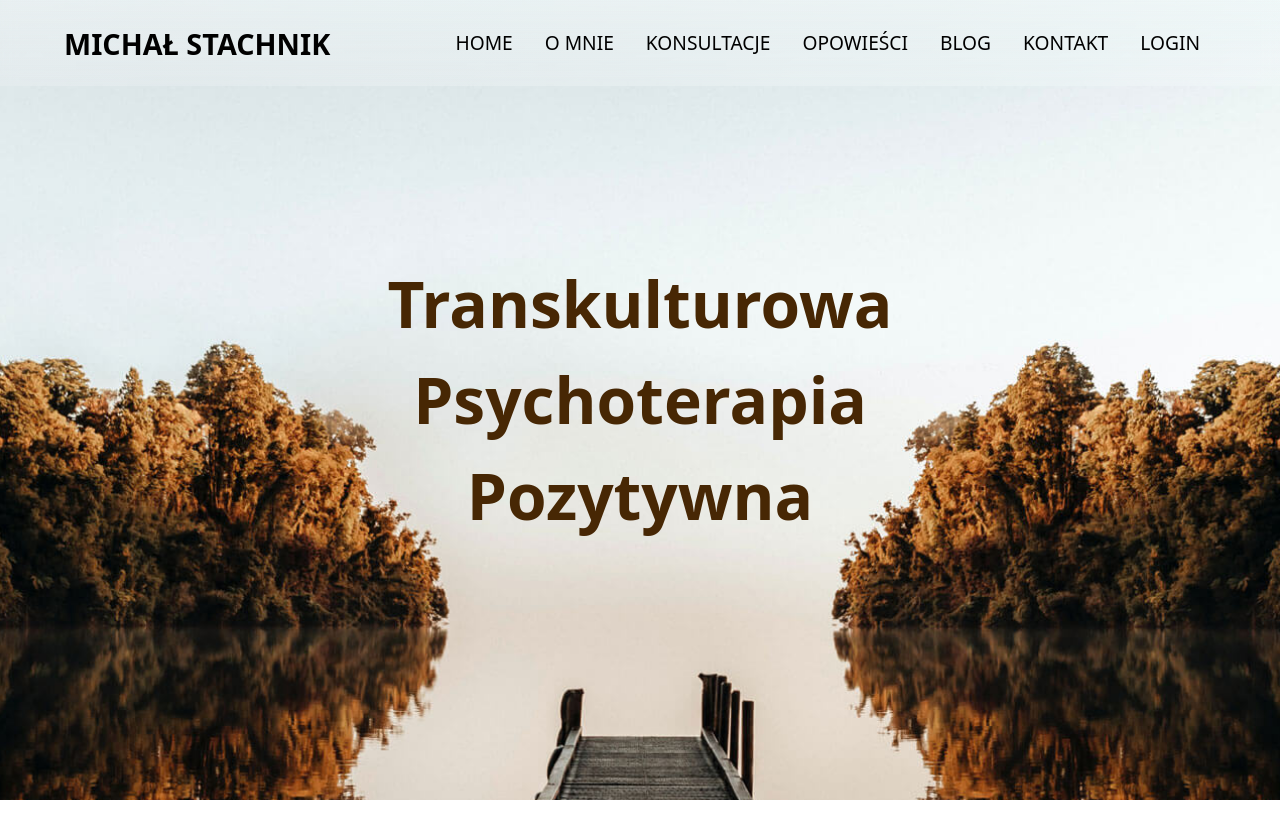
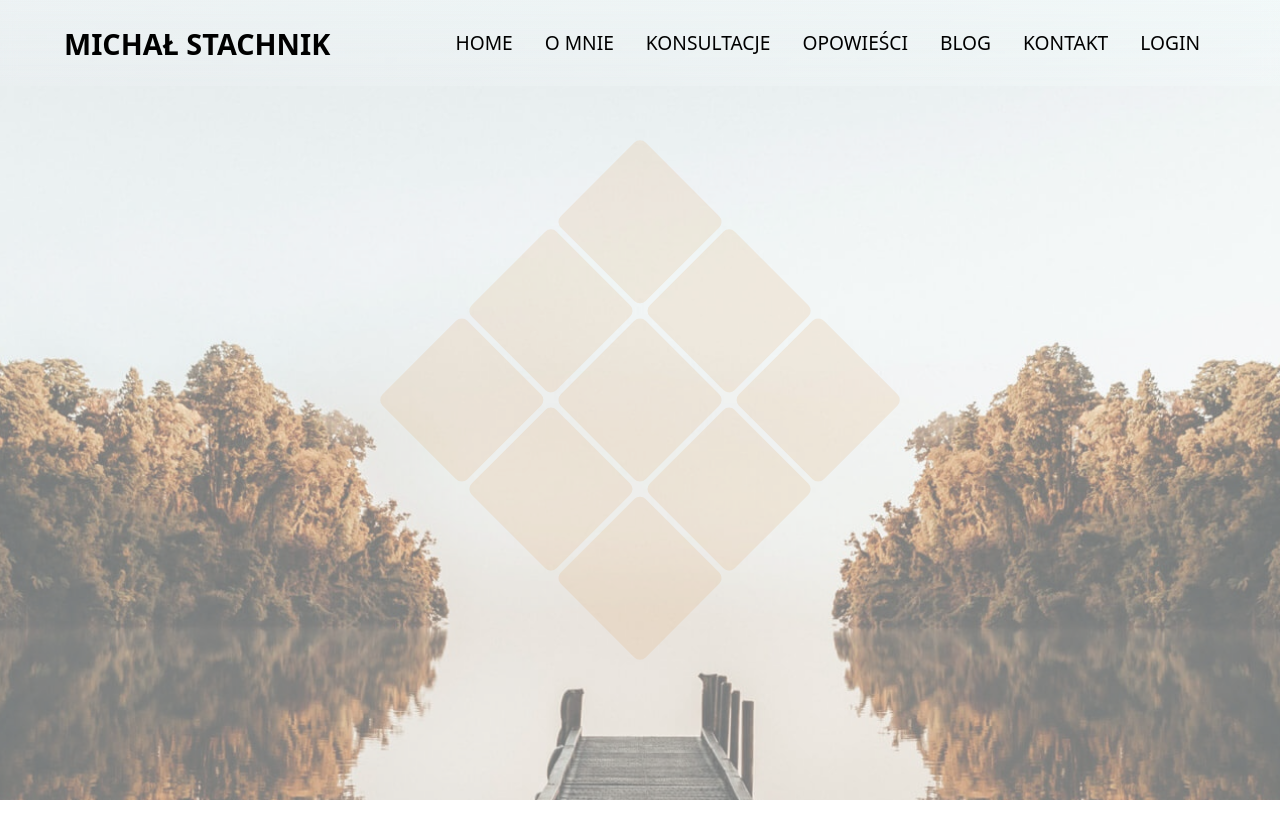
Before and after one commit to TomaszPietrzykowski/ppt-next, a Next.js app: page / in a window 1280 px wide. Shown: the top 838 px of the page. Built offline with nearby package versions, Linux system fonts and the light colour scheme.

Commit message:
hero styles tweaked

```diff
--- a/app/(routes)/user/layout.tsx
+++ b/app/(routes)/user/layout.tsx
@@ -25,7 +25,10 @@ const UserLayout = ({ children }: { children: React.ReactNode }) => {
 							<Link href='/user/edit'>
 								<li>STREFA AUTORA</li>
 							</Link>
-							<div onClick={() => logOut(null)}>
+							<div
+								className={styles.sidenav_link}
+								onClick={() => logOut(null)}
+							>
 								<li>WYLOGUJ</li>
 							</div>
 						</ul>
--- a/app/_components/home/Hero.tsx
+++ b/app/_components/home/Hero.tsx
@@ -14,12 +14,19 @@ const Hero = () => {
 				className={styles.hero__image}
 				unoptimized
 			/>
+
 			<div className={styles.hero__slogan}>
-				<h1>
-					Transkulturowa <br />
-					Psychoterapia <br />
-					Pozytywna
-				</h1>
+				<div className={styles.romb_temp}>
+					<div className={styles.romb_inner}></div>
+					<div className={styles.romb_inner}></div>
+					<div className={styles.romb_inner}></div>
+					<div className={styles.romb_inner}></div>
+					<div className={styles.romb_inner}></div>
+					<div className={styles.romb_inner}></div>
+					<div className={styles.romb_inner}></div>
+					<div className={styles.romb_inner}></div>
+					<div className={styles.romb_inner}></div>
+				</div>
 			</div>
 		</div>
 	);
--- a/app/_styles/home.module.scss
+++ b/app/_styles/home.module.scss
@@ -1,5 +1,6 @@
 $color-backround-01: #edf1f3;
 $color-backround-02: #ffffff;
+$color-hero-bg: #f2f5f5;
 $primary-text: #472704;
 
 .page__container {
@@ -12,8 +13,10 @@ $primary-text: #472704;
 .hero__container {
 	width: 100vw;
 	height: 100vh;
+	max-width: 100%;
 	position: relative;
 	overflow: hidden;
+	background: $color-hero-bg;
 }
 
 .hero__slogan {
@@ -21,17 +24,23 @@ $primary-text: #472704;
 	top: 50%;
 	left: 50%;
 	transform: translate(-50%, -50%);
+	transform-origin: 50% 50%;
 	text-align: center;
+	display: flex;
+	flex-direction: column;
+	align-items: center;
 
 	h1 {
-    font-size: 4rem;
-    color: $primary-text;
+		margin-bottom: 200px;
+		font-weight: 300;
 	}
 }
 
 .hero__image {
 	max-width: 100%;
 	object-fit: cover;
+	position: center;
+	opacity: 0.5;
 }
 
 .featured__grid {
@@ -45,3 +54,22 @@ $primary-text: #472704;
 	border-radius: 1rem;
 	max-width: 600px;
 }
+
+.romb_temp {
+	display: grid;
+	grid-template-columns: repeat(3, 120px);
+	grid-template-rows: repeat(3, 120px);
+	gap: 6px;
+	transform: rotate(45deg);
+}
+.romb_inner {
+	border-radius: 8px;
+	width: 120px;
+	height: 120px;
+	cursor: pointer;
+	background-color: #dc934423;
+
+	&:hover {
+		background-color: #dc934442;
+	}
+}
```
Also changed, not shown: app/(routes)/user/page.tsx (+0 -30 lines), app/_styles/user.module.scss (+22 -25 lines), public/images/site/backgroud.jpg. Lines whose indentation alone changed are shown as unchanged.
